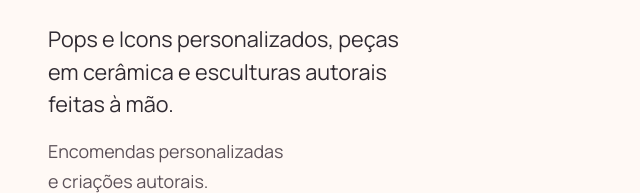
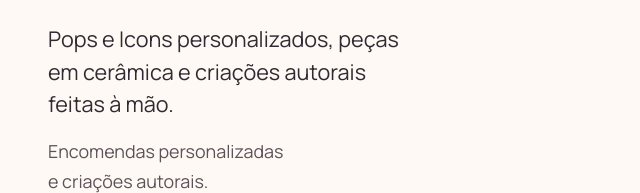
Before and after one commit to mariafernanda2109-create/lucygamaartesanatos, a plain HTML site: page index.html in a window 1280 px wide. Shown: the part 419-612 px from the top of the page, 0-640 px from the left. Drawn offline with nearby package versions, Linux system fonts and the light colour scheme.

Commit message:
Usa "criações autorais" no subtítulo do hero
Acompanha o nome da categoria nova do portfólio.

Co-Authored-By: Claude Opus 5 <noreply@anthropic.com>

```diff
--- a/index.html
+++ b/index.html
@@ -91,7 +91,7 @@
         <div class="hero_texto">
           <p class="hero_selo">Biscuit e&nbsp;Cerâmica · feito à&nbsp;mão <span aria-hidden="true">♡</span></p>
           <h1 class="hero_titulo">Peças que&nbsp;dão&nbsp;forma às&nbsp;suas ideias</h1>
-          <p class="hero_subtitulo">Pops e&nbsp;Icons personalizados, peças em&nbsp;cerâmica e&nbsp;esculturas autorais feitas à&nbsp;mão.</p>
+          <p class="hero_subtitulo">Pops e&nbsp;Icons personalizados, peças em&nbsp;cerâmica e&nbsp;criações autorais feitas à&nbsp;mão.</p>
           <p class="hero_apoio">Encomendas personalizadas e&nbsp;criações autorais.</p>
 
           <div class="hero_acoes">
```
